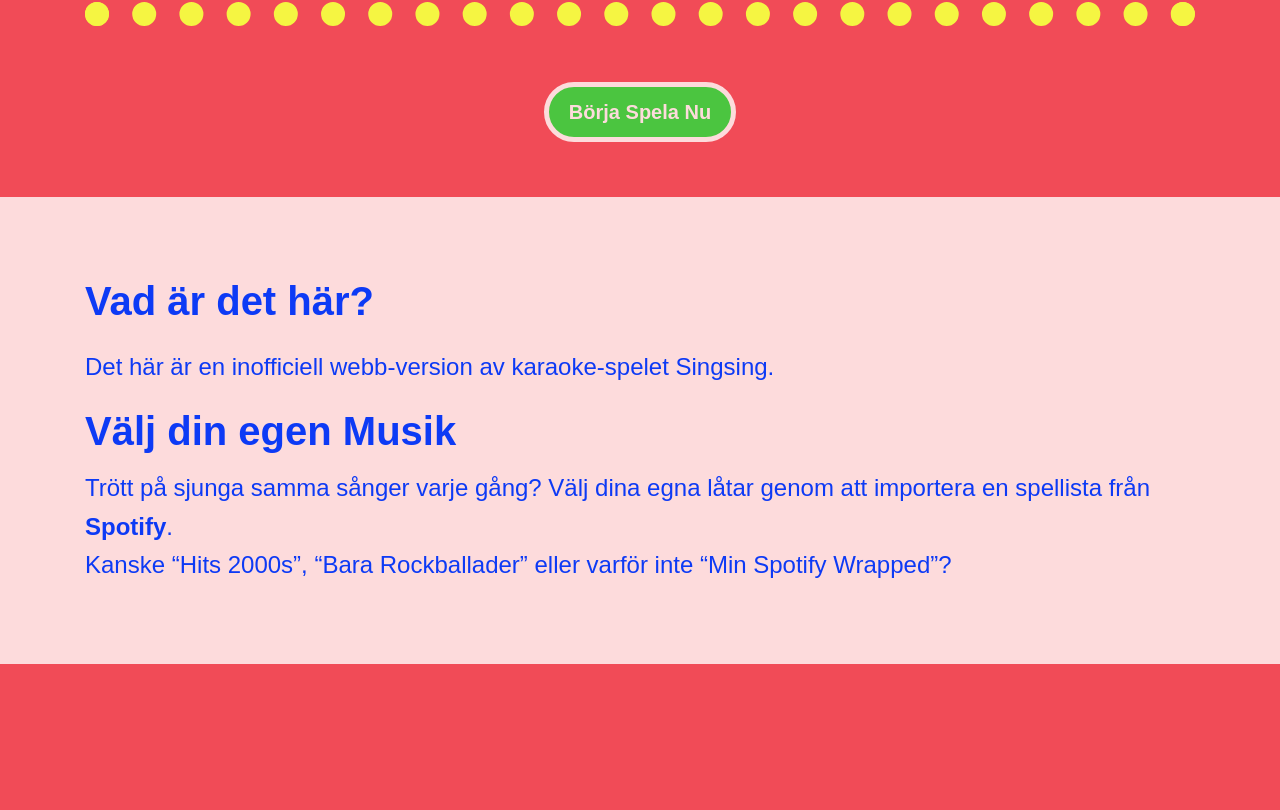
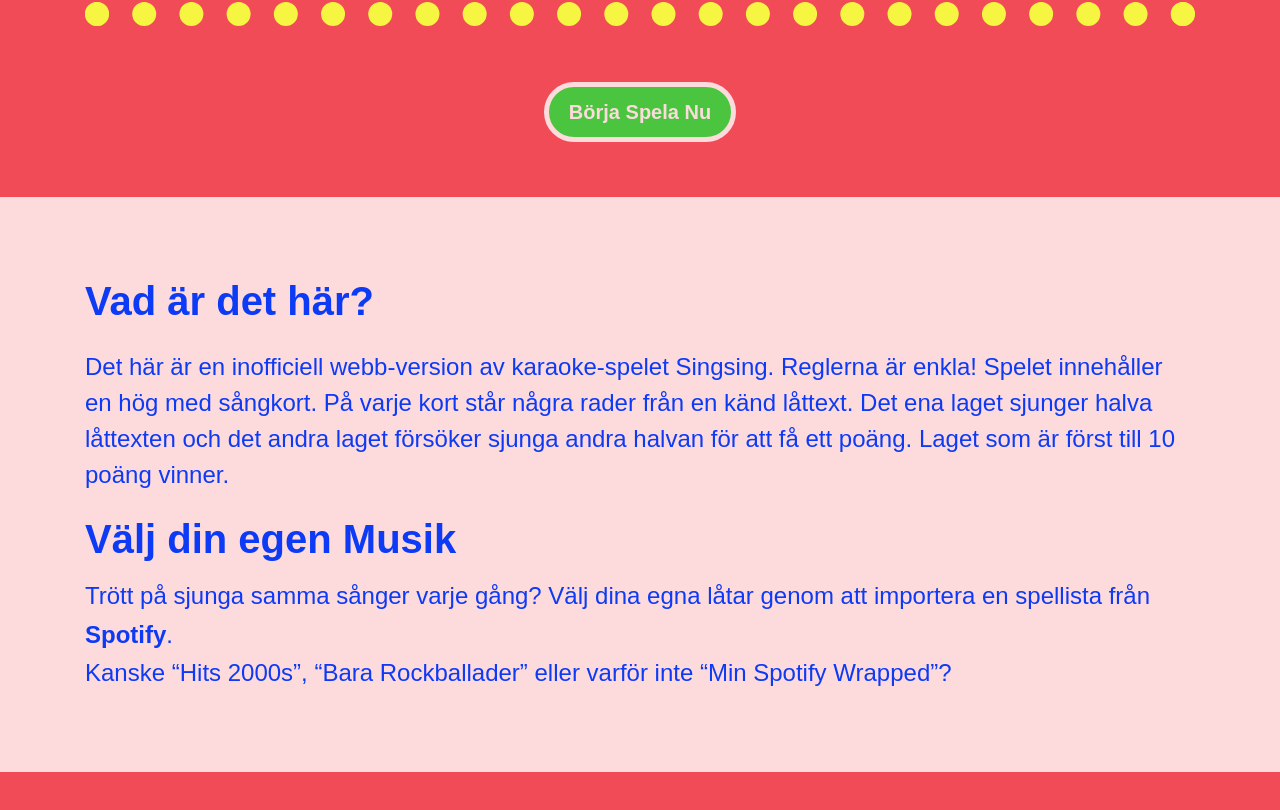
Before and after one commit to halleballe/singsing, a plain HTML site: page home.html in a window 1280 px wide. Shown: the part 570-1380 px from the top of the page. Drawn offline with nearby package versions, Linux system fonts and the light colour scheme.

Commit message:
Update home.html

```diff
--- a/home.html
+++ b/home.html
@@ -24,10 +24,9 @@
     <div class="row width: 100%;" style="padding: 5%;">
         <div class="container">
             <h2 class="display-1" style="font-size: 2.5em; font-weight: bold; line-height: 2;">Vad är det här?</h2>
-            <p style="font-size: 1.5em; line-height: 1.5;">Det här är en inofficiell webb-version av karaoke-spelet Singsing.</p>
+            <p style="font-size: 1.5em; line-height: 1.5;">Det här är en inofficiell webb-version av karaoke-spelet Singsing. Reglerna är enkla! Spelet innehåller en hög med sångkort. På varje kort står några rader från en känd låttext. Det ena laget sjunger halva låttexten och det andra laget försöker sjunga andra halvan för att få ett poäng. Laget som är först till 10 poäng vinner.</p>
             <h2 class="display-1" style="font-size: 2.5em; font-weight: bold; line-height: 1.5;">Välj din egen Musik</h2>
             <p style="font-size: 1.5em; line-height: 1.6;">Trött på sjunga samma sånger varje gång? Välj dina egna låtar genom att importera en spellista från<strong> Spotify</strong>. <br>Kanske “Hits 2000s”, “Bara Rockballader” eller varför inte “Min Spotify Wrapped”? </p>
-        </div>
 
 </div>
 
```
